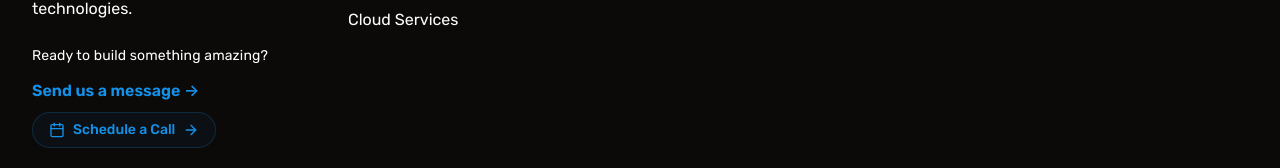
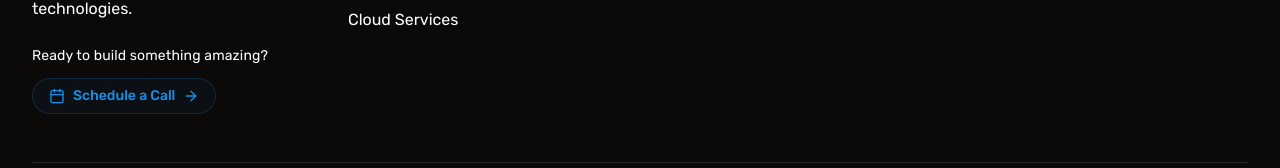
Before and after one commit to Davest9496/kdvlab, a Next.js app: page / in a window 1280 px wide. Shown: the part 6222-6390 px from the top of the page. Built offline with nearby package versions, Linux system fonts and the light colour scheme; no server answers.

Commit message:
feat: setup newsletter email connection

```diff
--- a/src/components/layout/footer.tsx
+++ b/src/components/layout/footer.tsx
@@ -100,19 +100,6 @@ export default function Footer() {
               </p>
 
               <div className="flex flex-col gap-2">
-                {/* Contact Form Link */}
-                <Link
-                  href="/contact"
-                  className={cn(
-                    'inline-flex items-center font-rubik',
-                    'text-body-base text-primary hover:text-primary/80',
-                    'transition-colors duration-200',
-                    'font-semibold'
-                  )}
-                >
-                  Send us a message →
-                </Link>
-
                 {/* SIMPLE Calendly Button - GUARANTEED to work */}
                 <ScheduleCallButton
                   variant="outline"
```
Also changed, not shown: 1 other file (tests, documents, lock files or other folders).
